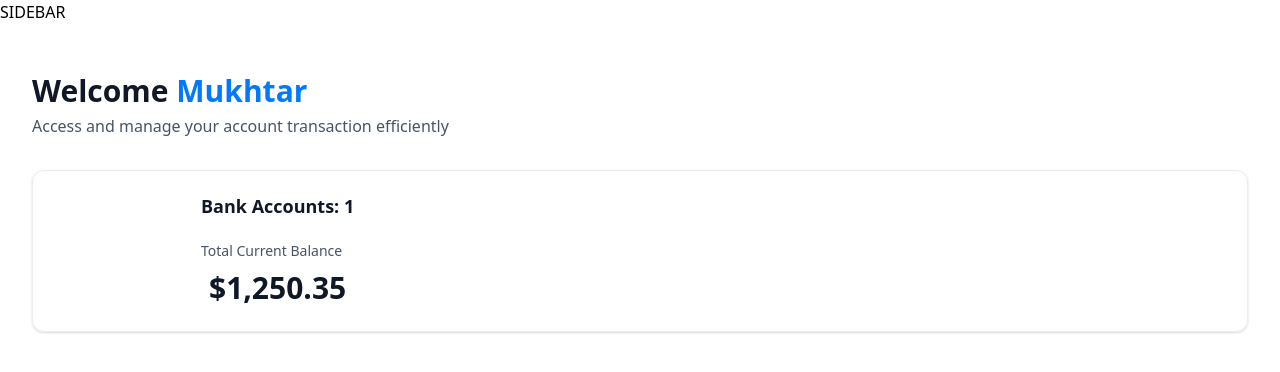
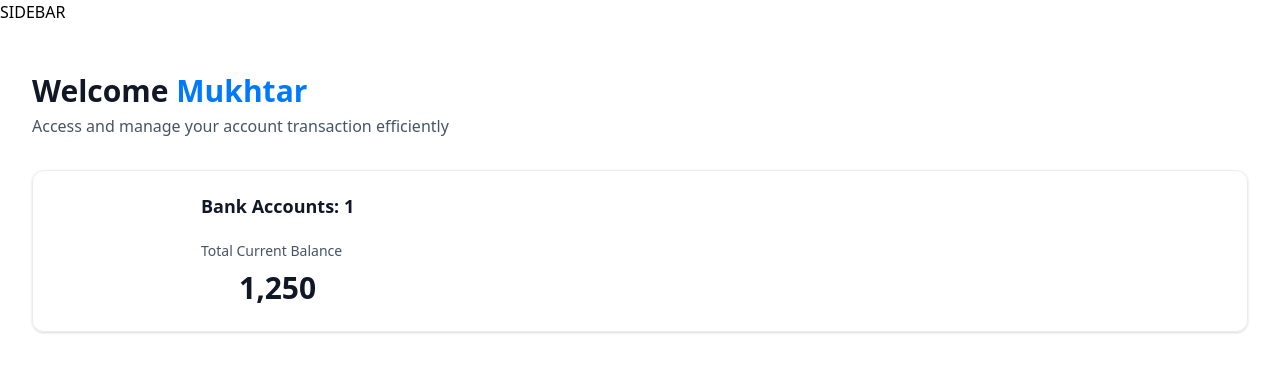
Before and after one commit to mukhtar-github/jsm_banking, a Next.js app: page / in a window 1280 px wide. Shown: the top 372 px of the page. Built offline with nearby package versions, Linux system fonts and the light colour scheme.

Commit message:
implement changes

```diff
--- /dev/null
+++ b/components/AnimatedCounter.tsx
@@ -0,0 +1,13 @@
+'use client';
+
+import CountUp from "react-countup"
+
+const AnimatedCounter = ({ amount }: { amount: number }) => {
+  return (
+    <div>
+        <CountUp end={amount} />
+    </div>
+  )
+}
+
+export default AnimatedCounter
--- a/components/TotalBalanceBox.tsx
+++ b/components/TotalBalanceBox.tsx
@@ -1,5 +1,4 @@
-import { formatAmount } from '@/lib/utils'
-import React from 'react'
+import AnimatedCounter from './AnimatedCounter'
 
 const TotalBalanceBox = ({ accounts = [], totalBanks, totalCurrentBalance
 }: TotlaBalanceBoxProps) => {
@@ -18,7 +17,7 @@ const TotalBalanceBox = ({ accounts = [], totalBanks, totalCurrentBalance
                 Total Current Balance
               </p>
               <p className='total-balance-amount flex-center gap-2'>
-                {formatAmount(totalCurrentBalance)}
+                <AnimatedCounter amount={totalCurrentBalance} />
               </p>
             </div>
         </div>
--- a/package.json
+++ b/package.json
@@ -16,6 +16,7 @@
     "next": "14.2.3",
     "query-string": "^9.0.0",
     "react": "^18",
+    "react-countup": "^6.5.3",
     "react-dom": "^18",
     "tailwind-merge": "^2.3.0",
     "tailwindcss-animate": "^1.0.7"
```
Also changed, not shown: 1 other file (tests, documents, lock files or other folders).
